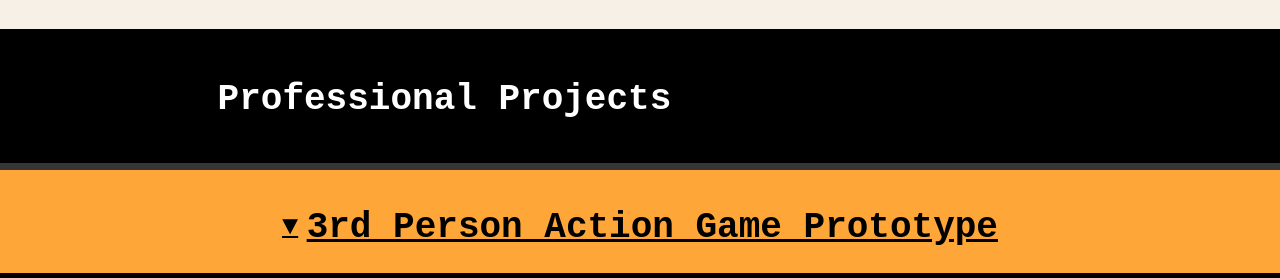
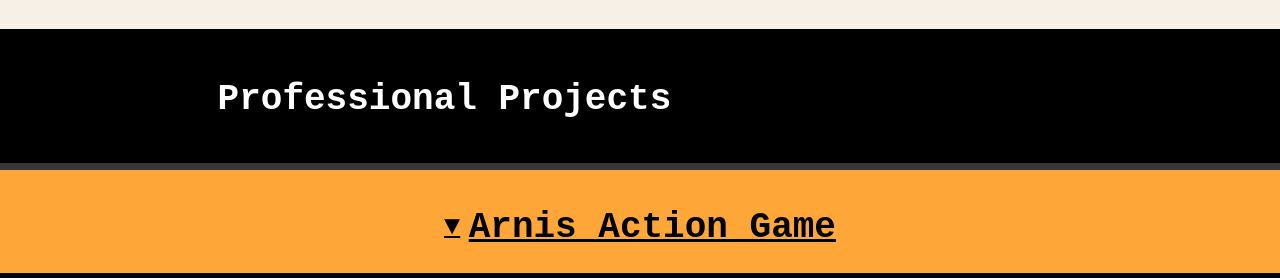
Before and after one commit to Asshatt/portfolio-site, a plain HTML site: page index.html in a window 1280 px wide. Shown: the part 674-952 px from the top of the page. Drawn offline with Linux system fonts and the light colour scheme.

Commit message:
Renamed taktyl project to Arnis Action Game

```diff
--- a/index.html
+++ b/index.html
@@ -37,7 +37,7 @@
 	<div>
 		<!-- Taktyl Studios Project -->
 		<button class="base ProjectHeader Collapsible">
-			<h1>3rd Person Action Game Prototype</h1>
+			<h1>Arnis Action Game</h1>
 		</button>
 		<div class="CollapsibleSection">
 			<div class="ProjectHeaderInfo base">
```
